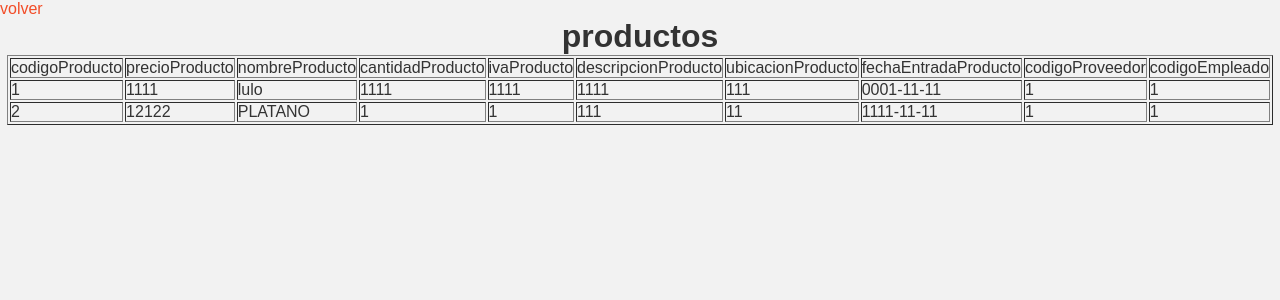
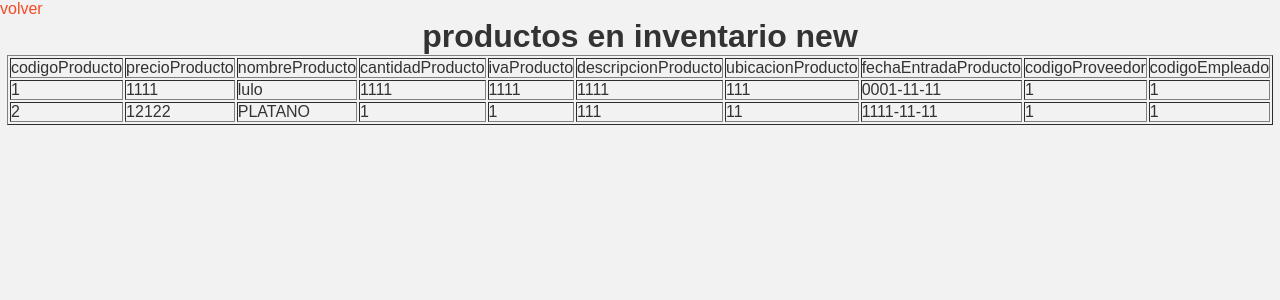
Before and after one commit to JhonAriza/inventario_inco, a PHP site: page /productos.php in a window 1280 px wide. Shown: the part 101-401 px from the top of the page. Run offline with PHP 8.4, Linux system fonts and the light colour scheme; data comes from the database, SQL or seed files in the repository.

Commit message:
cambio en producto

```diff
--- a/vistas/Administrativo/productos.php
+++ b/vistas/Administrativo/productos.php
@@ -4,7 +4,7 @@ include("header.php");
 ?>
 <a href="producto.php">volver </a>
 <center>
-               <H1>productos</H1>
+               <H1>productos en inventario new </H1>
                <table border="1">
                         <tr>
                             <td>codigoProducto</td>
@@ -12,10 +12,10 @@ include("header.php");
                             <td>nombreProducto </td>
                             <td>cantidadProducto</td>
                             <td>ivaProducto</td>
-                            <td>	descripcionProducto</td>
+                            <td>descripcionProducto</td>
                             <td>ubicacionProducto</td>
                             <td>fechaEntradaProducto	</td>
-                            <td>	codigoProveedor</td>
+                            <td>codigoProveedor</td>
                             <td>codigoEmpleado</td>
                         </tr>
                         <?php
```
